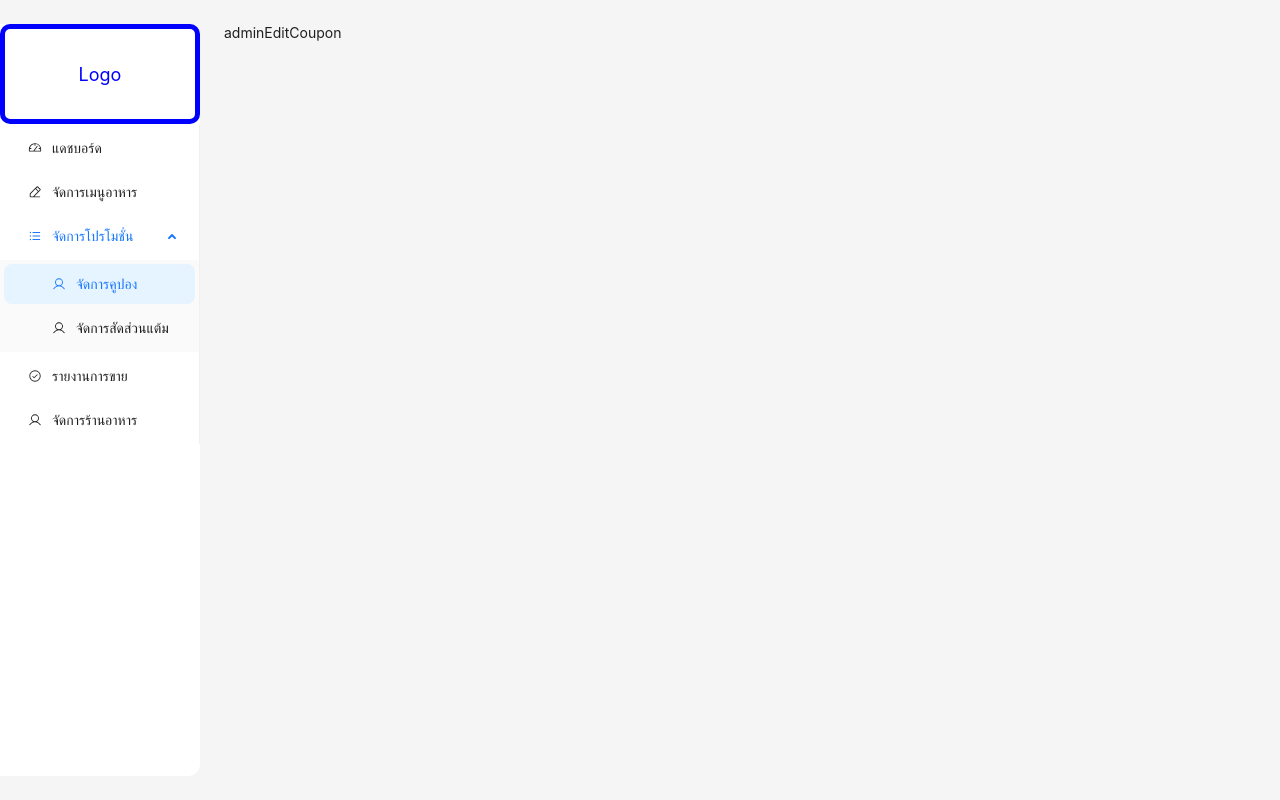
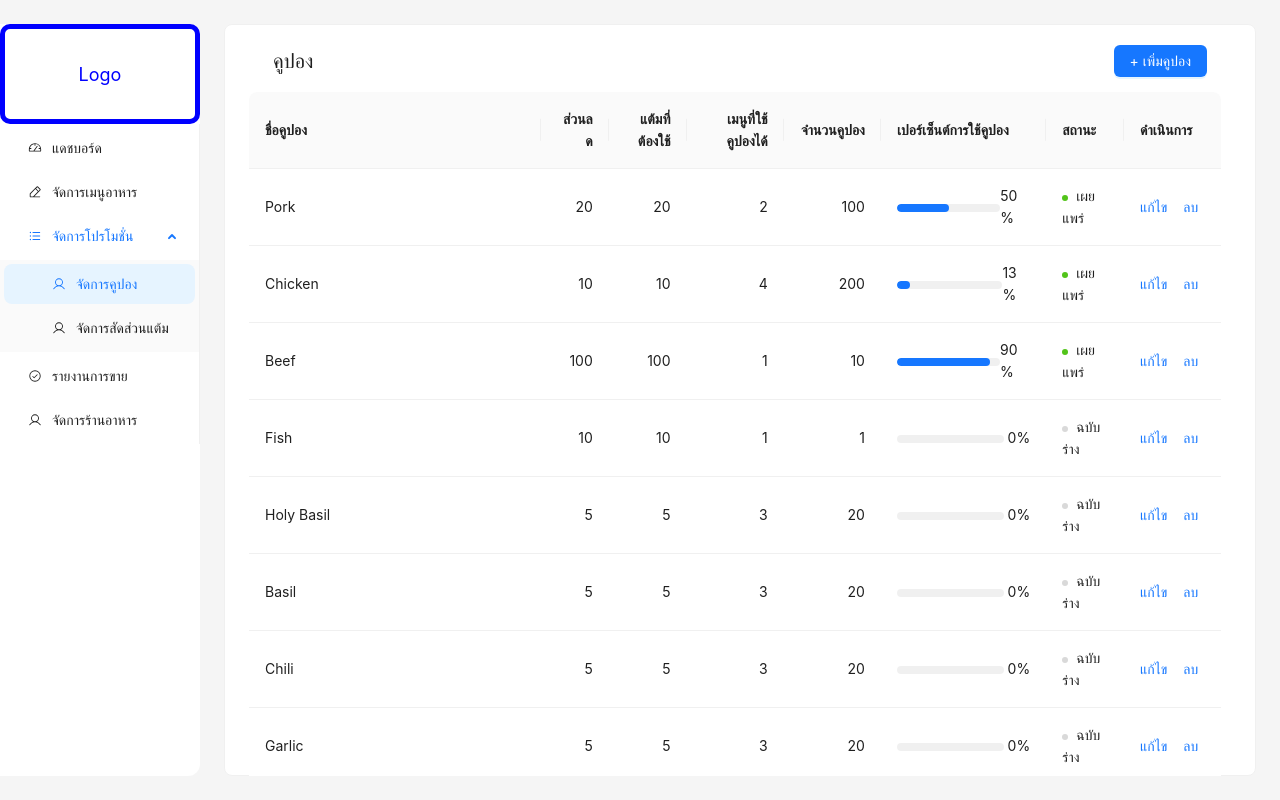
Before and after one commit to meeorder/meeorder-frontend, a Next.js app: page /admin/promotion/edit-coupon in a window 1280 px wide. Built offline with nearby package versions, Linux system fonts and the light colour scheme.

Commit message:
Add manage coupon page (not complete) === mock === * mock add coupon button * mock edit coupon text * mock delete coupon text

```diff
--- a/src/modules/admin/mock/coupon.ts
+++ b/src/modules/admin/mock/coupon.ts
@@ -60,4 +60,94 @@ export const couponData: CouponDataType[] = [
     numberOfCoupons: 20,
     status: "draft",
   },
+  {
+    _id: "6",
+    title: "Basil",
+    discount: 5,
+    point: 5,
+    useableMenu: ["1", "2", "3"],
+    numberOfUsedCoupons: 0,
+    numberOfCoupons: 20,
+    status: "draft",
+  },
+  {
+    _id: "7",
+    title: "Chili",
+    discount: 5,
+    point: 5,
+    useableMenu: ["1", "2", "3"],
+    numberOfUsedCoupons: 0,
+    numberOfCoupons: 20,
+    status: "draft",
+  },
+  {
+    _id: "8",
+    title: "Garlic",
+    discount: 5,
+    point: 5,
+    useableMenu: ["1", "2", "3"],
+    numberOfUsedCoupons: 0,
+    numberOfCoupons: 20,
+    status: "draft",
+  },
+  {
+    _id: "9",
+    title: "Onion",
+    discount: 5,
+    point: 5,
+    useableMenu: ["1", "2", "3"],
+    numberOfUsedCoupons: 0,
+    numberOfCoupons: 20,
+    status: "draft",
+  },
+  {
+    _id: "10",
+    title: "Pork",
+    discount: 5,
+    point: 5,
+    useableMenu: ["1", "2", "3"],
+    numberOfUsedCoupons: 0,
+    numberOfCoupons: 20,
+    status: "draft",
+  },
+  {
+    _id: "11",
+    title: "Pork",
+    discount: 5,
+    point: 5,
+    useableMenu: ["1", "2", "3"],
+    numberOfUsedCoupons: 0,
+    numberOfCoupons: 20,
+    status: "draft",
+  },
+  {
+    _id: "12",
+    title: "Ikkue",
+    discount: 5,
+    point: 5,
+    useableMenu: ["1", "2", "3"],
+    numberOfUsedCoupons: 0,
+    numberOfCoupons: 20,
+    status: "draft",
+  },
+  {
+    _id: "13",
+    title: "Pork",
+    discount: 5,
+    point: 5,
+    useableMenu: ["1", "2", "3"],
+    numberOfUsedCoupons: 0,
+    numberOfCoupons: 20,
+    status: "draft",
+  },
+  {
+    _id: "14",
+    title: "Chicken",
+    discount: 5,
+    point: 5,
+    useableMenu: ["1", "2", "3"],
+    numberOfUsedCoupons: 0,
+    numberOfCoupons: 20,
+    status: "draft",
+  },
 ];
--- a/src/modules/admin/promotion/CouponList.tsx
+++ b/src/modules/admin/promotion/CouponList.tsx
@@ -31,17 +31,14 @@ const CouponList = () => {
     })),
   );
 
-  // const onChange = (value: string, _id: string) => {
-  //   setDataSource((prev) => [
-  //     ...prev.map((coupon) =>
-  //       coupon._id === _id ? { ...coupon, title: value } : coupon,
-  //     ),
-  //   ]);
-  // };
+  const handleEdit = (_id: string) => {
+    const coupon = couponData.find((coupon) => coupon._id === _id);
+    console.log("Edit", coupon);
+  };
 
-  // const onConfirm = (_id: string) => {
-  //   setDataSource((prev) => [...prev.filter((coupon) => coupon._id !== _id)]); // TODO: update to api
-  // };
+  const handleDelete = (_id: string) => {
+    setDataSource((prev) => [...prev.filter((coupon) => coupon._id !== _id)]);
+  };
 
   const columns: ColumnsType<TableRowProps> = [
     {
@@ -115,8 +112,15 @@ const CouponList = () => {
       render: (_, record) => {
         return (
           <StyledDiv>
-            <Typography.Link key="edit">แก้ไข</Typography.Link>
-            <Typography.Link key="delete">ลบ</Typography.Link>
+            <Typography.Link key="edit" onClick={() => handleEdit(record._id)}>
+              แก้ไข
+            </Typography.Link>
+            <Typography.Link
+              key="delete"
+              onClick={() => handleDelete(record._id)}
+            >
+              ลบ
+            </Typography.Link>
           </StyledDiv>
         );
       },
--- a/src/modules/admin/promotion/CouponOverview.tsx
+++ b/src/modules/admin/promotion/CouponOverview.tsx
@@ -2,6 +2,10 @@ import CouponList from "@/modules/admin/promotion/CouponList";
 import { H4 } from "@/modules/common/components/Typography";
 import styled from "@emotion/styled";
 import { Button, Card } from "antd";
+
+const handleAddCoupon = () => {
+  console.log("Add Coupon");
+};
 
 const CouponOverview = () => {
   return (
@@ -25,6 +29,7 @@ const CouponOverview = () => {
             marginBottom: "16px",
           }}
           type="primary"
+          onClick={() => handleAddCoupon()}
         >
           + เพิ่มคูปอง
         </Button>
--- a/src/pages/admin/promotion/edit-coupon.tsx
+++ b/src/pages/admin/promotion/edit-coupon.tsx
@@ -1,9 +1,10 @@
 import AppLayout from "@/modules/AppLayout";
+import CouponOverview from "@/modules/admin/promotion/CouponOverview";
 
 const AdminEditCoupon = () => {
   return (
     <AppLayout layoutType="admin" currentPageId="adminEditCoupon">
-      adminEditCoupon
+      <CouponOverview />
     </AppLayout>
   );
 };
```
Also changed, not shown: src/modules/admin/menu/console/CategoryOverview.tsx (+6 -8 lines).
